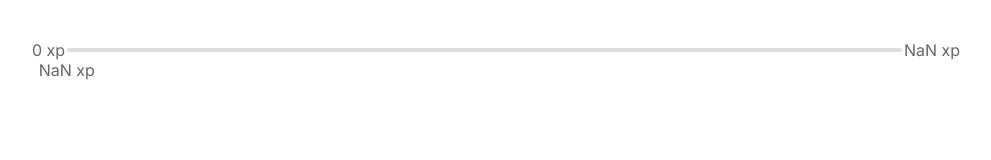
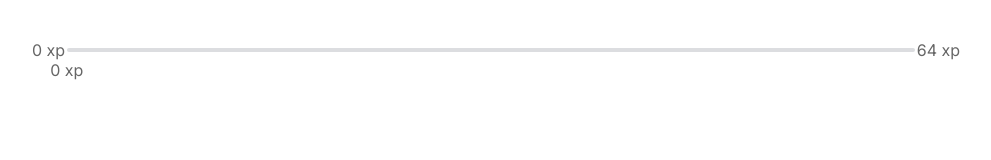
Before and after one commit to lucasfsilva2310/HealthyPomo, a React (Create React App) app: page / in a window 1280 px wide. Shown: the top 160 px of the page, without its empty margins (144-1135 px from the left). Built offline with nearby package versions, Linux system fonts and the light colour scheme.

Commit message:
fixed NaN contextsAPI states.

```diff
--- a/src/contexts/ChallengeContext.jsx
+++ b/src/contexts/ChallengeContext.jsx
@@ -27,9 +27,9 @@ const ChallengesProvider = ({ children, ...rest }) => {
     let savedLevel = Number(Cookies.get("level"));
     let savedExperience = Number(Cookies.get("currentExperience"));
     let savedChallenges = Number(Cookies.get("challengesCompleted"));
-    setLevel(savedLevel ?? 1);
-    setCurrentExperience(savedExperience ?? 0);
-    setChallengesCompleted(savedChallenges ?? 0);
+    setLevel(savedLevel ? savedLevel : 1);
+    setCurrentExperience(savedExperience ? savedExperience : 0);
+    setChallengesCompleted(savedChallenges ? savedChallenges : 0);
   }, []);
 
   // pedindo permisao para o usuario para emitir notificação
```
